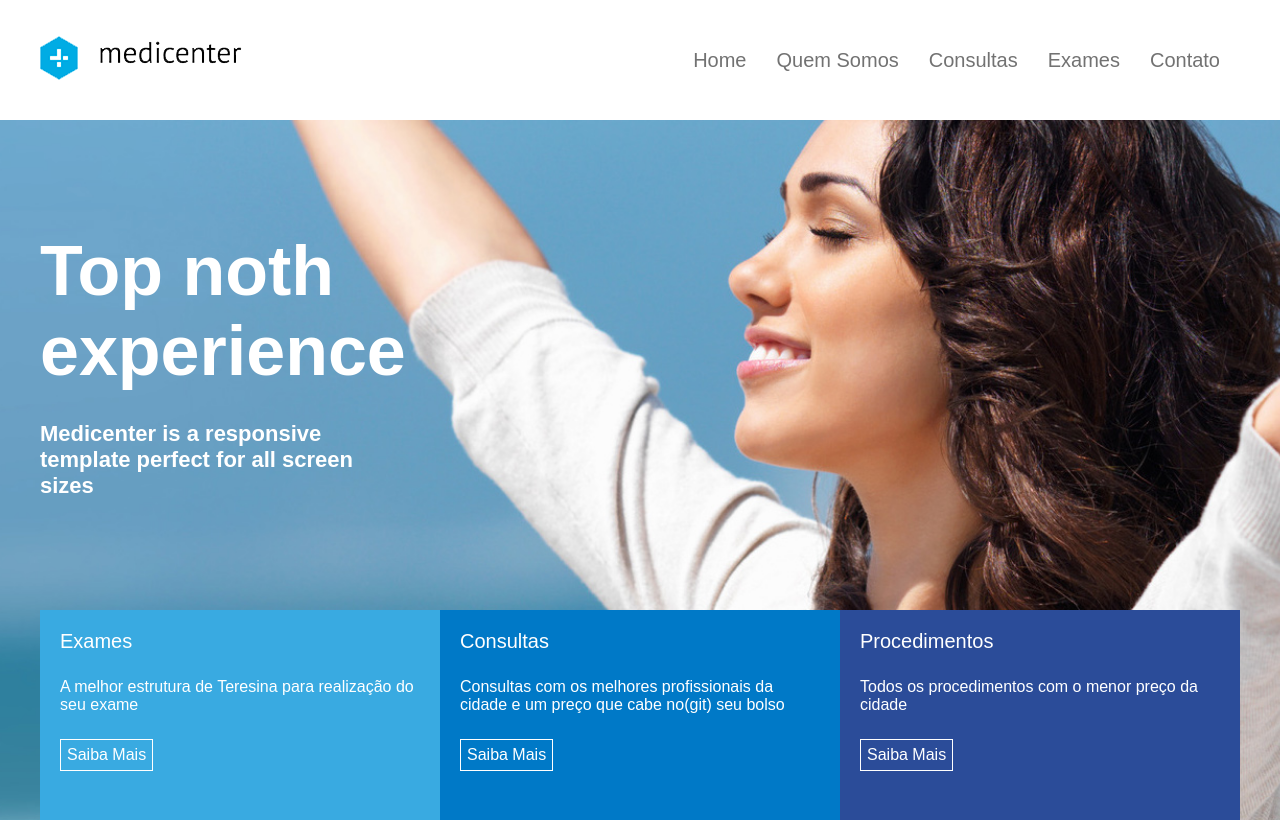
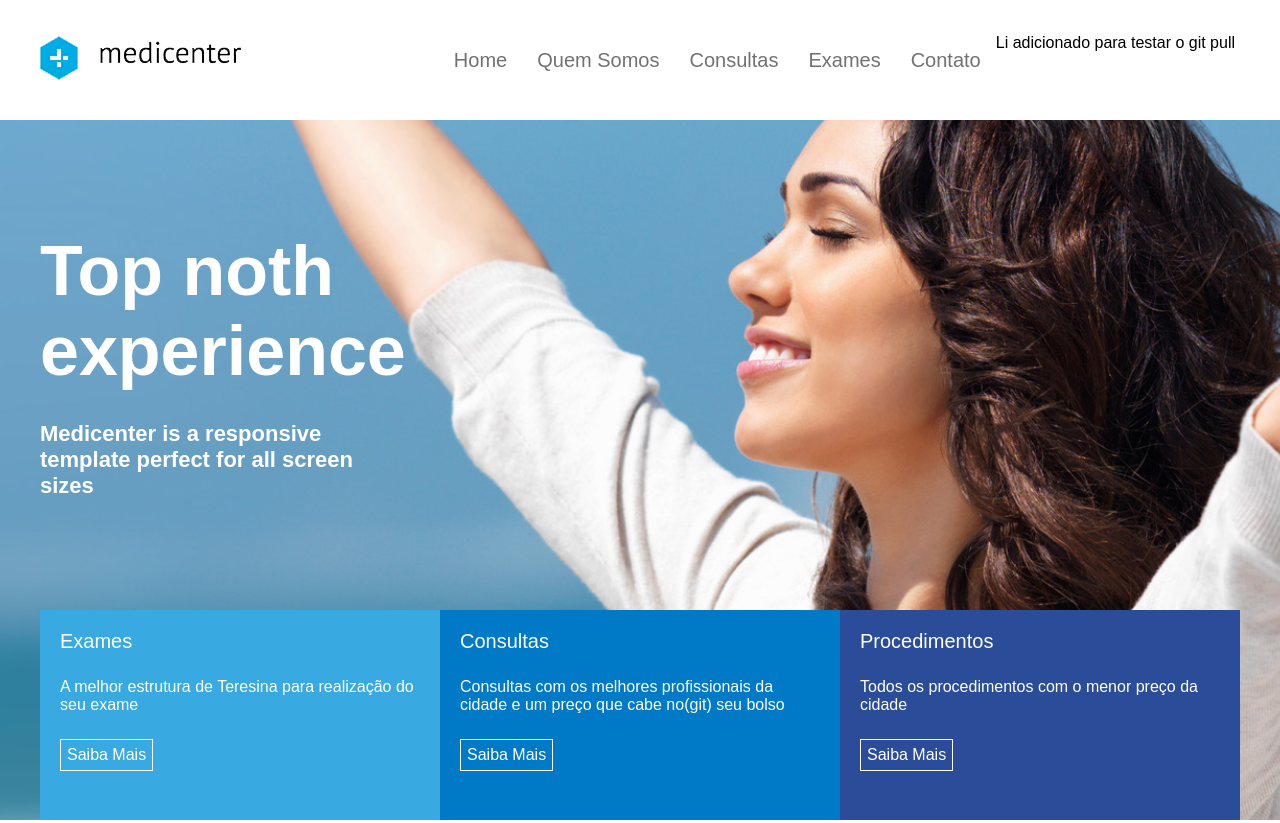
Before and after one commit to gleydsonti10/startse, a plain HTML site: page index.html in a window 1280 px wide. Shown: the top 823 px of the page. Drawn offline with Linux system fonts and the light colour scheme.

Commit message:
Acrecentado um Li para testar funcionalidade do git

```diff
--- a/index.html
+++ b/index.html
@@ -27,6 +27,7 @@
                         <li><a href="">Consultas</a></li>
                         <li><a href="">Exames</a></li>
                         <li><a href="">Contato</a></li>
+                        <li>Li adicionado para testar o git pull</li>
 
                     </ul>
                 </nav>
```
